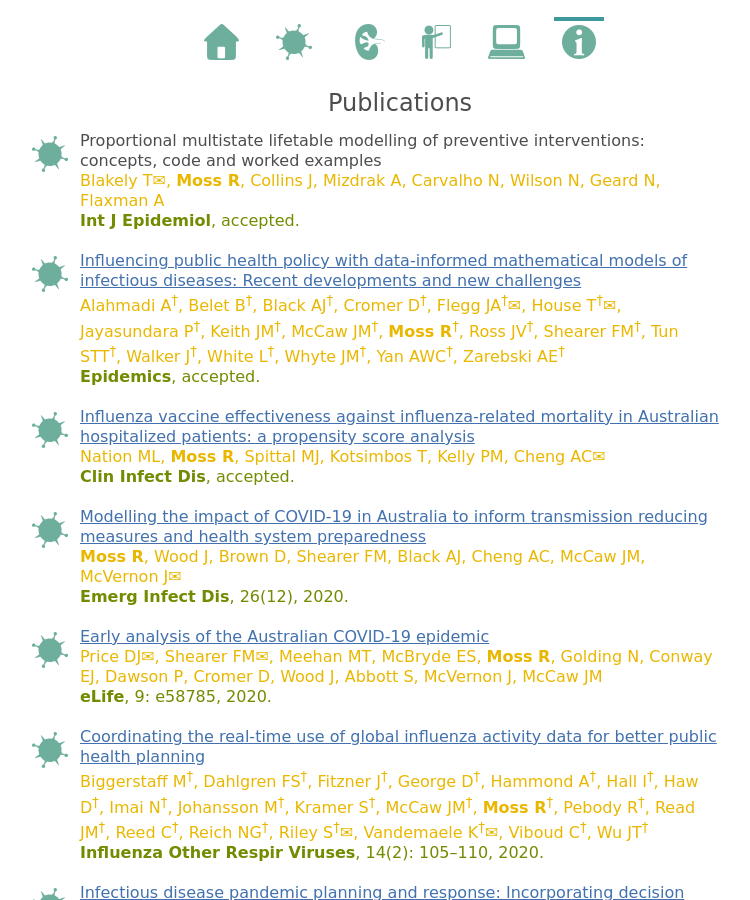
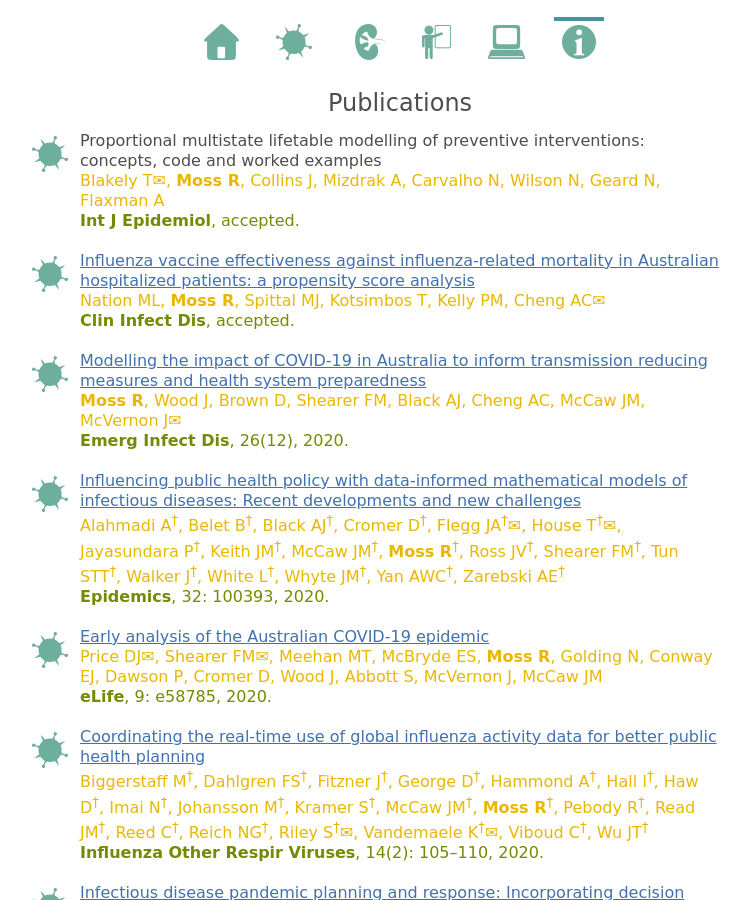
Before and after one commit to robmoss/previous2-robmoss.github.io, a Jekyll site: the page built from pubs/index.md, in a window 1280 px wide and 900 px high. Shown: the whole window, without its empty margins (240-990 px from the left). Built offline with Jekyll 4.4.1, drawn with Linux system fonts in a browser that asks for light colours; some of the changed lines change nothing that is shown.

Commit message:
Update EID and Epidemics paper details

```diff
--- a/pubs/index.md
+++ b/pubs/index.md
@@ -9,11 +9,6 @@ title: Publications
   <span class="journal"><strong>Int J Epidemiol</strong>, accepted.</span><br/>
 </li>
 <li class="epi">
-  <a href="https://doi.org/10.1016/j.epidem.2020.100393">Influencing public health policy with data-informed mathematical models of infectious diseases: Recent developments and new challenges</a><br/>
-  <span class="author">Alahmadi A<sup>&dagger;</sup>, Belet B<sup>&dagger;</sup>, Black AJ<sup>&dagger;</sup>, Cromer D<sup>&dagger;</sup>, Flegg JA<sup>&dagger;</sup>&#9993;, House T<sup>&dagger;</sup>&#9993;, Jayasundara P<sup>&dagger;</sup>, Keith JM<sup>&dagger;</sup>, McCaw JM<sup>&dagger;</sup>, <strong>Moss R</strong><sup>&dagger;</sup>, Ross JV<sup>&dagger;</sup>, Shearer FM<sup>&dagger;</sup>, Tun STT<sup>&dagger;</sup>, Walker J<sup>&dagger;</sup>, White L<sup>&dagger;</sup>, Whyte JM<sup>&dagger;</sup>, Yan AWC<sup>&dagger;</sup>, Zarebski AE<sup>&dagger;</sup></span><br/>
-  <span class="journal"><strong>Epidemics</strong>, accepted.</span><br/>
-</li>
-<li class="epi">
   <a href="https://doi.org/10.1093/cid/ciz1238">Influenza vaccine effectiveness against influenza-related mortality in Australian hospitalized patients: a propensity score analysis</a><br/>
   <span class="author">Nation ML, <strong>Moss R</strong>, Spittal MJ, Kotsimbos T, Kelly PM, Cheng AC&#9993;</span><br/>
   <span class="journal"><strong>Clin Infect Dis</strong>, accepted.</span><br/>
@@ -22,6 +17,11 @@ title: Publications
   <a href="https://doi.org/10.3201/eid2612.202530">Modelling the impact of COVID-19 in Australia to inform transmission reducing measures and health system preparedness</a><br/>
   <span class="author"><strong>Moss R</strong>, Wood J, Brown D, Shearer FM, Black AJ, Cheng AC, McCaw JM, McVernon J&#9993;</span><br/>
   <span class="journal"><strong>Emerg Infect Dis</strong>, 26(12), 2020.</span><br/>
+</li>
+<li class="epi">
+  <a href="https://doi.org/10.1016/j.epidem.2020.100393">Influencing public health policy with data-informed mathematical models of infectious diseases: Recent developments and new challenges</a><br/>
+  <span class="author">Alahmadi A<sup>&dagger;</sup>, Belet B<sup>&dagger;</sup>, Black AJ<sup>&dagger;</sup>, Cromer D<sup>&dagger;</sup>, Flegg JA<sup>&dagger;</sup>&#9993;, House T<sup>&dagger;</sup>&#9993;, Jayasundara P<sup>&dagger;</sup>, Keith JM<sup>&dagger;</sup>, McCaw JM<sup>&dagger;</sup>, <strong>Moss R</strong><sup>&dagger;</sup>, Ross JV<sup>&dagger;</sup>, Shearer FM<sup>&dagger;</sup>, Tun STT<sup>&dagger;</sup>, Walker J<sup>&dagger;</sup>, White L<sup>&dagger;</sup>, Whyte JM<sup>&dagger;</sup>, Yan AWC<sup>&dagger;</sup>, Zarebski AE<sup>&dagger;</sup></span><br/>
+  <span class="journal"><strong>Epidemics</strong>, 32: 100393, 2020.</span><br/>
 </li>
 <li class="epi">
   <a href="https://doi.org/10.7554/eLife.58785">Early analysis of the Australian COVID-19 epidemic</a><br/>
```
Also changed, not shown: 1 other file.
